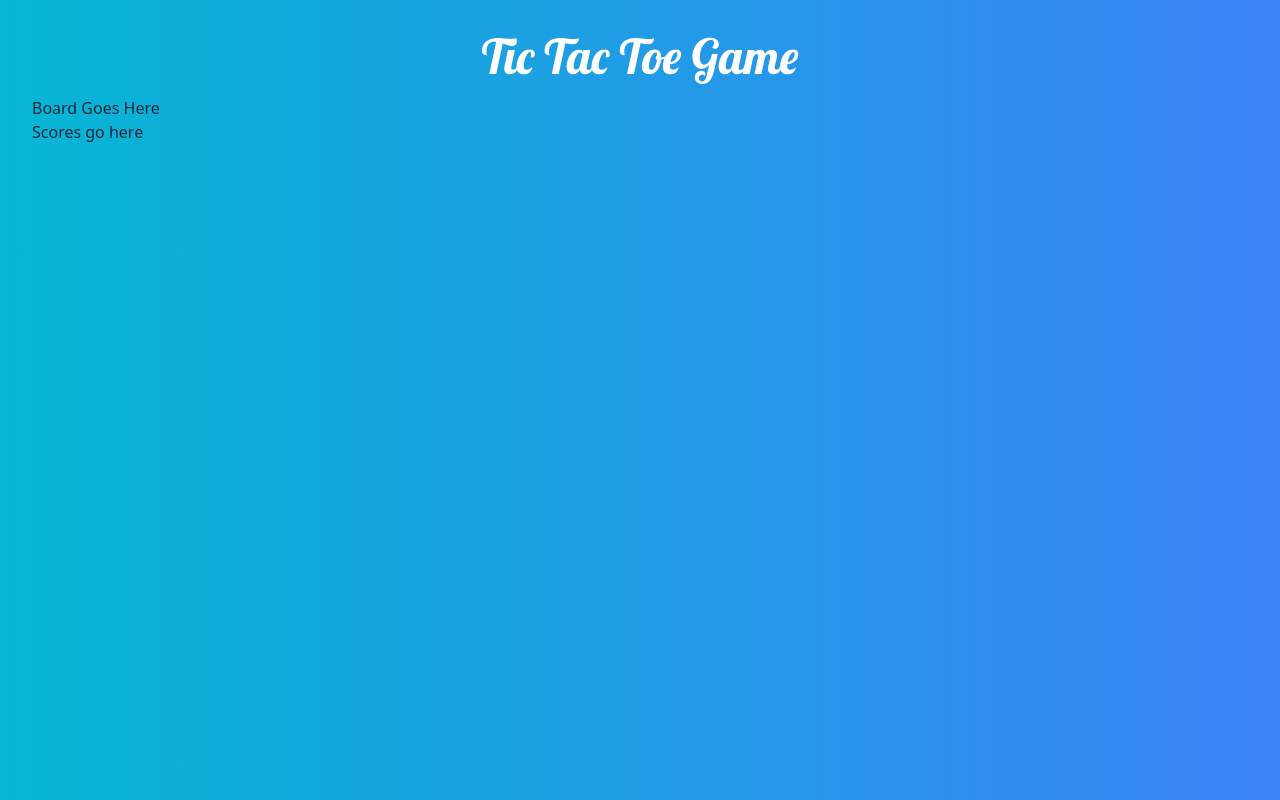
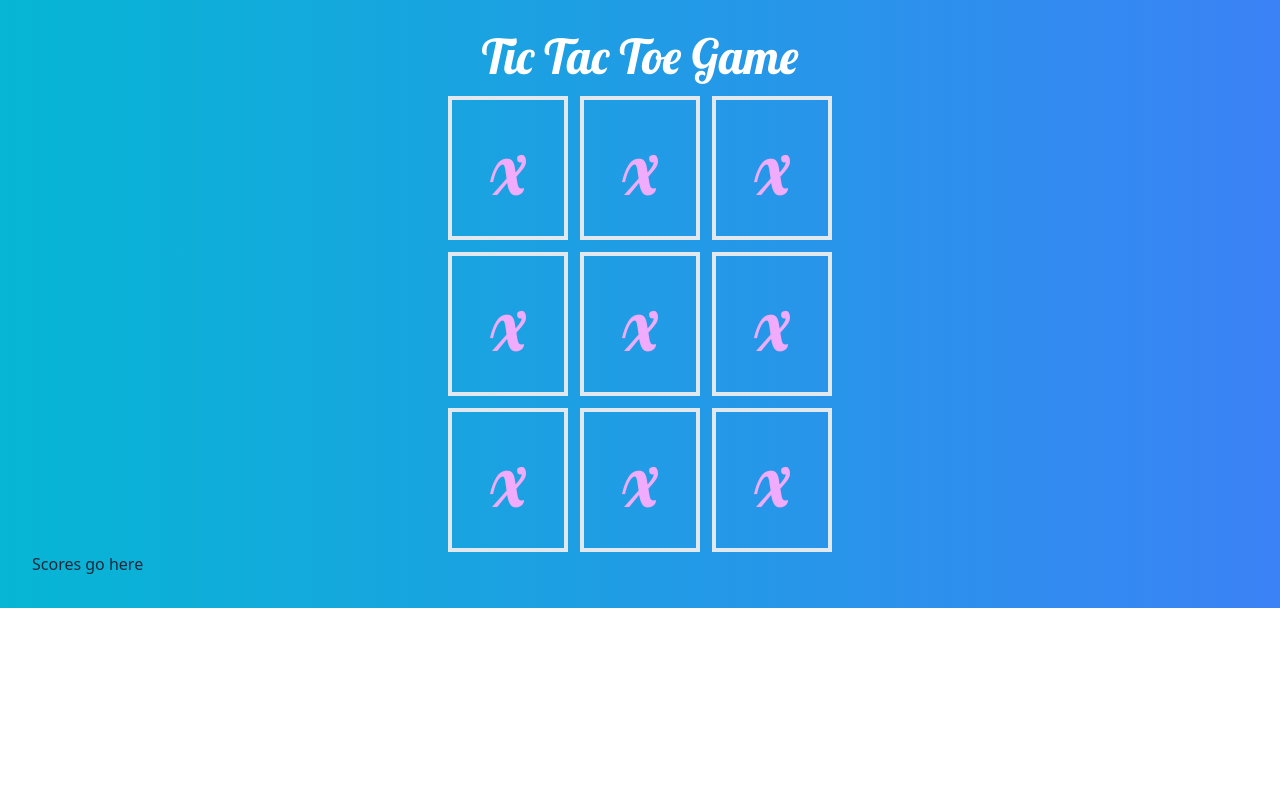
Before and after one commit to pablex72/react-ts-tailwind-game, a React (Vite) app: page / in a window 1280 px wide. Built offline with nearby package versions, Linux system fonts and the light colour scheme.

Commit message:
feat:adding text/click functionality

```diff
--- a/src/Game.tsx
+++ b/src/Game.tsx
@@ -1,16 +1,24 @@
 import { useState } from "react";
-import reactLogo from "./assets/react.svg";
-import viteLogo from "/vite.svg";
-// import './App.css'
+import Square from "./Square";
+const INITIAL_GAME_STATE = ["x", "x", "x", "x", "x", "x", "x", "x", "x"];
+function Game() {
+  const [gameState, setGameState] = useState(INITIAL_GAME_STATE);
 
-function Game() {
+  const handleCellClick = (event:any) => {
+    console.log("cell clicked!!!!!", event.target.getAttribute("data-cell-index"));
+  };
+
   return (
     <div className="h-full p-8 text-slate-800 bg-gradient-to-r from-cyan-500 to-blue-500">
       <h1 className="text-center text-5xl mb-4 font-display text-white">
         Tic Tac Toe Game
       </h1>
       <div>
-        <div>Board Goes Here</div>
+        <div className="grid grid-cols-3 gap-3 mx-auto w-96">
+          {gameState.map((player, index) => (
+            <Square key={index} onClick={handleCellClick} {...{ index, player }} />
+          ))}
+        </div>
         <div>Scores go here</div>
       </div>
     </div>
--- /dev/null
+++ b/src/Square.tsx
@@ -0,0 +1,27 @@
+import { ReactNode } from "react";
+
+type Props = {
+  index: number;
+  onClick(event:any): void;
+  player?: ReactNode;
+};
+function Square({ index, onClick, player }: Props) {
+  const scale = player ? "scale-100" : "scale-0";
+  const textColor = player === "X" ? "text-yellow-200" : "text-fuchsia-300";
+  const hoverStyle = "transition duration-500 hover:scale-105 transform";
+  return (
+    <div
+      data-cell-index={index}
+      className={`h-36 border-solid border-4 border-slate-200 font-display text-7xl text-center flex justify-center items-center cursor-pointer ${hoverStyle}`}
+      {...{ onClick }}
+    >
+      <span
+        data-cell-index={index}
+        className={`transform transition-all duration-150 ease-out ${scale} ${textColor}`}
+      >
+        {player}
+      </span>
+    </div>
+  );
+}
+export default Square;
--- a/src/index.css
+++ b/src/index.css
@@ -8,7 +8,7 @@ body {
     Oxygen, Ubuntu, Cantarell, "Open Sans", "Helvetica Neue", sans-serif;
     -webkit-font-smoothing: antialiased;
     -moz-osx-font-smoothing: grayscale;
-    height:100vh;
+    height:100%;
 }
 
 #root{
```
